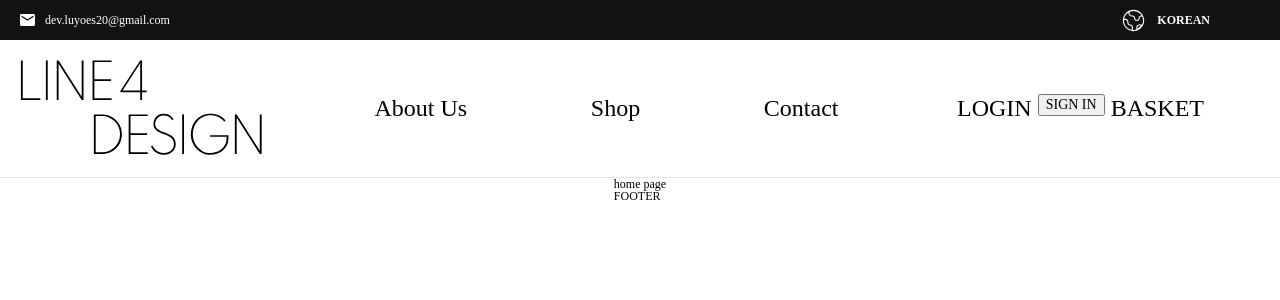
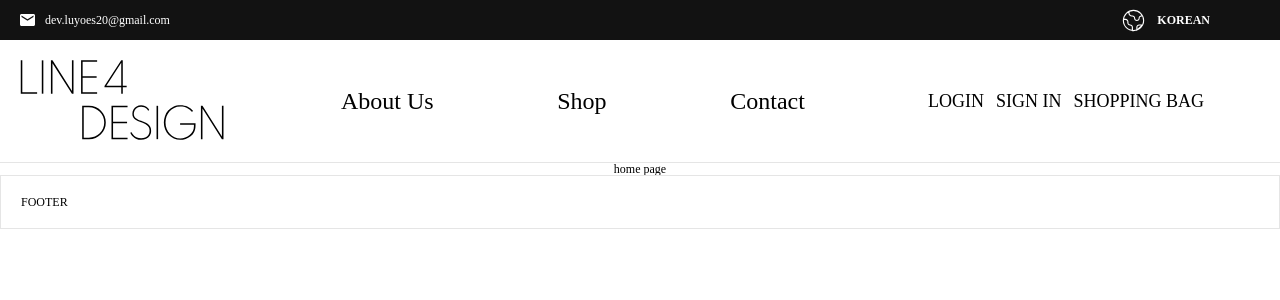
Before and after one commit to im-not-developer/reat-postcss-temp, a React (Create React App) app in the folder line4design-fe/: page / in a window 1280 px wide. Shown: the top 300 px of the page. Built offline with nearby package versions, Linux system fonts and the light colour scheme; a web font is replaced by a local one.

Commit message:
Update Line4Design.tsx, index.css, and 10 more files...

```diff
--- a/line4design-fe/src/Line4Design.tsx
+++ b/line4design-fe/src/Line4Design.tsx
@@ -26,8 +26,8 @@ const Line4Design: FC = () => {
             <Route path="/shop" exact={true} component={ShopPage} />
             <Route path="*" component={NotFoundPage} />
           </Switch>
-          <Footer />
         </div>
+        <Footer />
       </BrowserRouter>
     </div>
   );
--- a/line4design-fe/src/assets/css/index.css
+++ b/line4design-fe/src/assets/css/index.css
@@ -12,11 +12,13 @@
 .dark-mode,
 .topbar_pg,
 .header,
+.footer,
 .line4design-pg,
 body,
 html,
 .topbar_pg__container,
 .header__container,
+.footer__container,
 .line4design-pg__container,
 .topbar_pg__container__contact,
 .topbar_pg__container__language,
@@ -27,7 +29,7 @@ html,
 .topbar_pg__container__language__viewlang,
 .topbar_pg__container__language__select,
 .header__container__center__menus,
-.header__container__right > ul,
+.header__container__right__control,
 .topbar_pg__container__language__viewlang .body_bold,
 .topbar_pg__container__language__viewlang > svg {
     font-size: var(--font-size);
@@ -288,12 +290,36 @@ dark-mode {
                 justify-content: space-between;
         width: 100%;
       }
-.header__container__right > ul {
+.header__container__right__control {
         display: -webkit-flex;
         display: flex;
         -webkit-flex-direction: row;
                 flex-direction: row;
       }
+.footer {
+  display: -webkit-flex;
+  display: flex;
+  -webkit-flex-direction: column;
+          flex-direction: column;
+  -webkit-align-items: center;
+          align-items: center;
+  width: 100%;
+  background-color: var(--background-header-color);
+  border: 1px solid var(--light-line-light-gray-color);
+}
+.footer__container {
+    display: -webkit-flex;
+    display: flex;
+    -webkit-flex-direction: row;
+            flex-direction: row;
+    -webkit-align-items: center;
+            align-items: center;
+    -webkit-justify-content: space-between;
+            justify-content: space-between;
+    width: 100%;
+    max-width: var(--page-max-width);
+    padding: 20px 70px 20px 20px;
+  }
 /* LINE4DESIGN CUSTOM PCSS FILE */
 .line4design-pg {
   display: -webkit-flex;
--- a/line4design-fe/src/components/common/Footer.tsx
+++ b/line4design-fe/src/components/common/Footer.tsx
@@ -3,7 +3,7 @@ import React, {FC} from 'react';
 const Footer: FC = () => {
   return (
     <div className="footer">
-      <div className="text-blue-500">FOOTER</div>
+      <div className="footer__container">FOOTER</div>
     </div>
   );
 };
--- a/line4design-fe/src/components/common/Header.tsx
+++ b/line4design-fe/src/components/common/Header.tsx
@@ -1,31 +1,10 @@
 import React, {FC} from 'react';
 import {useHistory} from 'react-router-dom';
+
 import NoneLineButton from '~/components/common/NoneLineButton';
 import {Line4DesignLogo} from '~/assets/imgs/logo/Line4DesignLogo';
 import TransLang from '~/components/common/TransLang';
-
-interface MenuListTypes {
-  id: number;
-  menu: string;
-  link: string;
-}
-const menuList: MenuListTypes[] = [
-  {
-    id: 0,
-    menu: 'header.menu.aboutus',
-    link: '/about',
-  },
-  {
-    id: 1,
-    menu: 'header.menu.shop',
-    link: '/shop',
-  },
-  {
-    id: 2,
-    menu: 'header.menu.contact',
-    link: '/contact',
-  },
-];
+import {menuList, headerControlList} from '~/utils/headerUtil';
 
 const Header: FC = () => {
   const history = useHistory();
@@ -33,13 +12,14 @@ const Header: FC = () => {
     <div className="header">
       <div className="header__container">
         <div className="header__container__left">
-          <Line4DesignLogo />
+          <Line4DesignLogo width="auto" height="80px" />
         </div>
         <div className="header__container__center">
           <ul className="header__container__center__menus">
             {(menuList ?? []).map((m) => (
               <li key={m.id}>
                 <NoneLineButton
+                  fontFamilyClass="body_text"
                   fontSize={'24px'}
                   onClick={() => {
                     history.push(m.link);
@@ -51,23 +31,18 @@ const Header: FC = () => {
           </ul>
         </div>
         <div className="header__container__right">
-          <ul className="">
-            <li className="">
-              <NoneLineButton fontSize={'24px'}>
-                <TransLang text={'header.login'} />
-              </NoneLineButton>
-            </li>
-            <li className="">
-              <button>
-                <TransLang text={'header.signin'} />
-              </button>
-            </li>
-
-            <li className="">
-              <NoneLineButton fontSize={'24px'}>
-                <TransLang text={'header.basket'} />
-              </NoneLineButton>
-            </li>
+          <ul className="header__container__right__control">
+            {(headerControlList ?? []).map((m) => (
+              <li key={m.id}>
+                <NoneLineButton
+                  fontFamilyClass="small-text"
+                  onClick={() => {
+                    history.push(m.link);
+                  }}>
+                  <TransLang text={m?.menu} />
+                </NoneLineButton>
+              </li>
+            ))}
           </ul>
         </div>
       </div>
--- a/line4design-fe/src/components/common/NoneLineButton.tsx
+++ b/line4design-fe/src/components/common/NoneLineButton.tsx
@@ -5,6 +5,7 @@ import styled from 'styled-components';
 interface NoneLineButtonProps {
   className?: string;
   children?: ReactNode;
+  fontFamilyClass?: string;
   fontSize?: string;
   onClick?(): void;
 }
@@ -25,6 +26,7 @@ const Button = styled.button<{fontSize?: string}>`
 const NoneLineButton: FC<NoneLineButtonProps> = ({
   className = '',
   children,
+  fontFamilyClass = '',
   fontSize = '18px',
   onClick,
 }) => {
@@ -34,7 +36,9 @@ const NoneLineButton: FC<NoneLineButtonProps> = ({
       onClick={() => {
         onClick?.();
       }}>
-      <Button fontSize={fontSize}>{children}</Button>
+      <Button className={fontFamilyClass} fontSize={fontSize}>
+        {children}
+      </Button>
     </WrapDiv>
   );
 };
--- a/line4design-fe/src/locales/en.ts
+++ b/line4design-fe/src/locales/en.ts
@@ -4,10 +4,11 @@ export const en = {
   'header.category': `CATEGORY`,
   'header.brand': `BRAND`,
   'header.search': `SEARCH`,
-  'header.login': `LOGIN`,
-  'header.signin': `SIGN IN`,
-  'header.service_center': `SERVICE CENTER`,
-  'header.basket': `BASKET`,
+
+  'header.control.login': `LOGIN`,
+  'header.control.signin': `SIGN IN`,
+  'header.control.service_center': `CONTACT`,
+  'header.control.basket': `SHOPPING BAG`,
 
   'header.menu.aboutus': `About Us`,
   'header.menu.shop': `Shop`,
--- a/line4design-fe/src/locales/jp.ts
+++ b/line4design-fe/src/locales/jp.ts
@@ -4,10 +4,11 @@ export const jp = {
   'header.category': `CATEGORY`,
   'header.brand': `BRAND`,
   'header.search': `SEARCH`,
-  'header.login': `LOGIN`,
-  'header.signin': `SIGN IN`,
-  'header.service_center': `SERVICE CENTER`,
-  'header.basket': `BASKET`,
+
+  'header.control.login': `LOGIN`,
+  'header.control.signin': `SIGN IN`,
+  'header.control.service_center': `CONTACT`,
+  'header.control.basket': `SHOPPING BAG`,
 
   'header.menu.aboutus': `About Us`,
   'header.menu.shop': `Shop`,
--- a/line4design-fe/src/locales/ko.ts
+++ b/line4design-fe/src/locales/ko.ts
@@ -4,10 +4,11 @@ export const ko = {
   'header.category': `카테고리`,
   'header.brand': `브랜드`,
   'header.search': `검색`,
-  'header.login': `로그인`,
-  'header.signin': `회원가입`,
-  'header.service_center': `고객센터`,
-  'header.basket': `장바구니`,
+
+  'header.control.login': `로그인`,
+  'header.control.signin': `회원가입`,
+  'header.control.service_center': `고객센터`,
+  'header.control.basket': `장바구니`,
 
   'header.menu.aboutus': `About Us`,
   'header.menu.shop': `Shop`,
--- /dev/null
+++ b/line4design-fe/src/styles/components/common/Footer.pcss
@@ -0,0 +1,17 @@
+.footer {
+  display: flex;
+  flex-direction: column;
+  align-items: center;
+  width: 100%;
+  background-color: var(--background-header-color);
+  border: 1px solid var(--light-line-light-gray-color);
+  &__container {
+    display: flex;
+    flex-direction: row;
+    align-items: center;
+    justify-content: space-between;
+    width: 100%;
+    max-width: var(--page-max-width);
+    padding: 20px 70px 20px 20px;
+  }
+}
--- a/line4design-fe/src/styles/components/common/Header.pcss
+++ b/line4design-fe/src/styles/components/common/Header.pcss
@@ -30,7 +30,7 @@
     }
 
     &__right {
-      > ul {
+      &__control {
         display: flex;
         flex-direction: row;
       }
--- a/line4design-fe/src/styles/components/common/style.pcss
+++ b/line4design-fe/src/styles/components/common/style.pcss
@@ -1,3 +1,4 @@
 @import './TopBar.pcss';
 @import './Header.pcss';
 @import './TransLang.pcss';
+@import './Footer.pcss';
--- /dev/null
+++ b/line4design-fe/src/utils/headerUtil.ts
@@ -0,0 +1,47 @@
+export interface MenuListTypes {
+  id: number;
+  menu: string;
+  link: string;
+}
+
+export const menuList: MenuListTypes[] = [
+  {
+    id: 0,
+    menu: 'header.menu.aboutus',
+    link: '/about',
+  },
+  {
+    id: 1,
+    menu: 'header.menu.shop',
+    link: '/shop',
+  },
+  {
+    id: 2,
+    menu: 'header.menu.contact',
+    link: '/contact',
+  },
+];
+
+export interface HeaderControlListTypes {
+  id: number;
+  menu: string;
+  link: string;
+}
+
+export const headerControlList: HeaderControlListTypes[] = [
+  {
+    id: 0,
+    menu: 'header.control.login',
+    link: '/login',
+  },
+  {
+    id: 1,
+    menu: 'header.control.signin',
+    link: '/signin',
+  },
+  {
+    id: 2,
+    menu: 'header.control.basket',
+    link: '/basket',
+  },
+];
```
